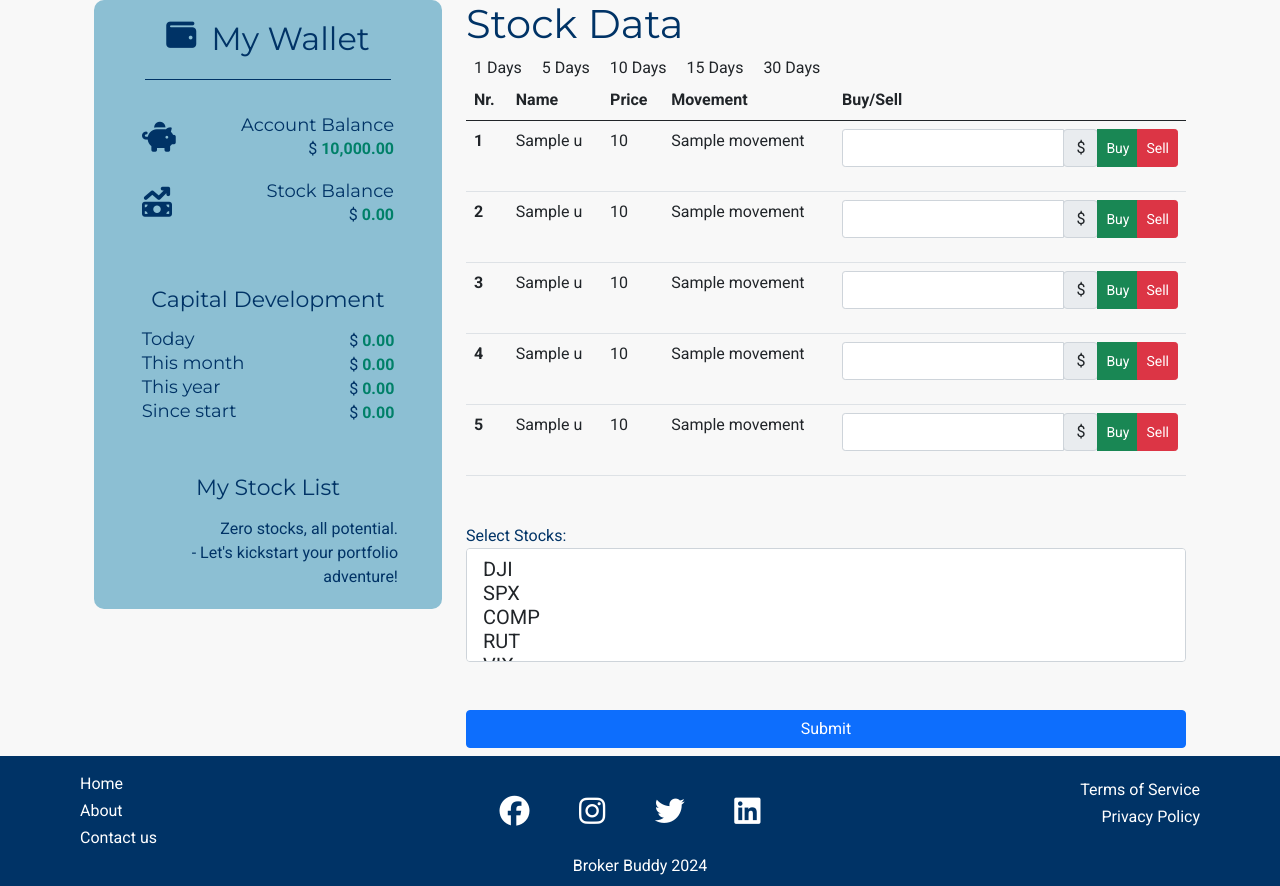
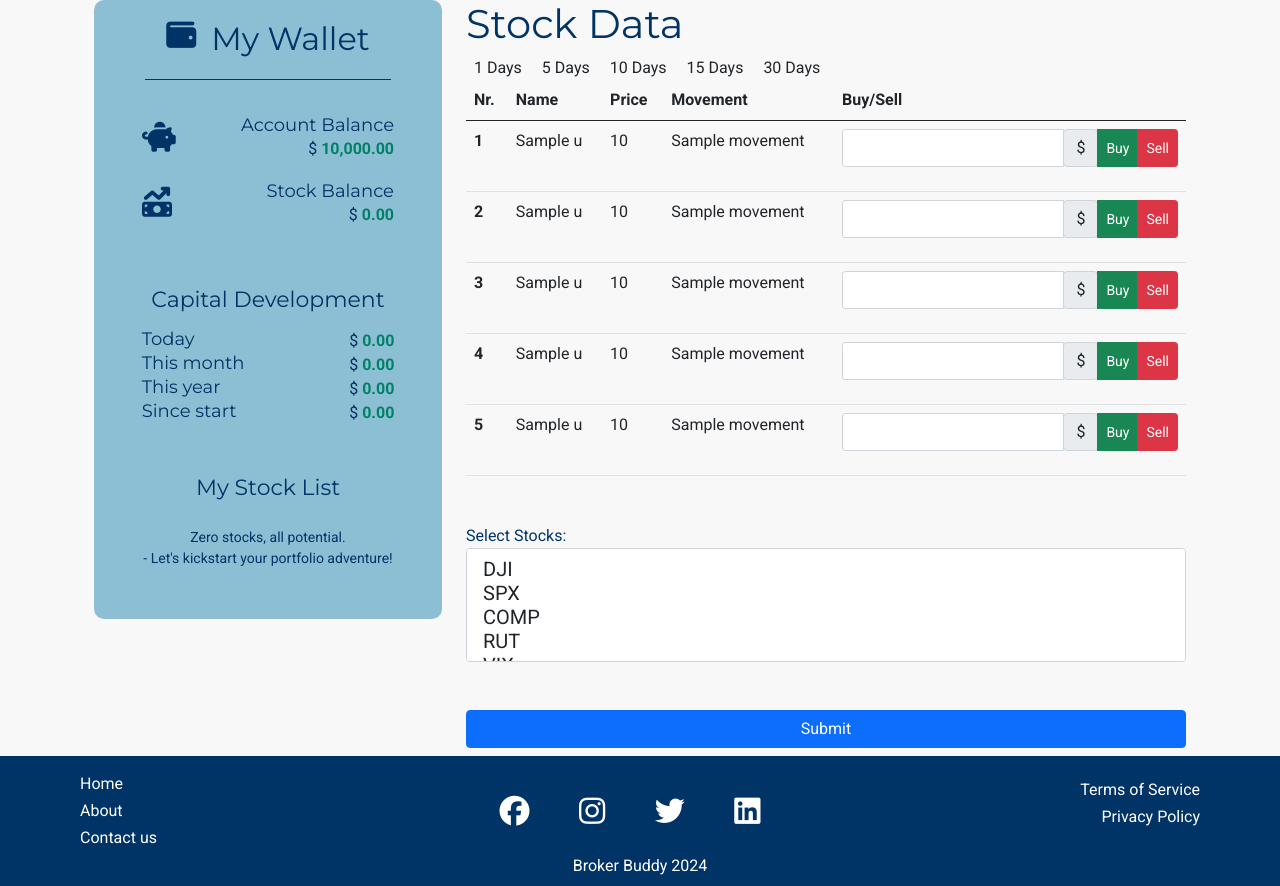
Before and after one commit to e-kai00/finFlare, a Django app: page /markets/markets/ in a window 1280 px wide. Shown: the part 146-1032 px from the top of the page. Run offline with Django 4.2, Linux system fonts and the light colour scheme; tables that the repository leaves empty hold one stand-in row (values such as "Sample post"); a database or web service that is not in the repository returns one stand-in record (values such as "Sample title"); data that the repository does not hold is empty; some libraries are stand-ins or nearby versions.

Commit message:
Add style to stock list message

```diff
--- a/accounts/static/accounts/css/accounts.css
+++ b/accounts/static/accounts/css/accounts.css
@@ -30,6 +30,7 @@ hr {
     width: 100%;
     border-radius: 10px;
     padding: 20px;
+    margin: 0 0 50px;
 }
 
 .wallet-header {
@@ -65,3 +66,17 @@ hr {
     color: var(--accent-color-1);
     font-weight: bolder;
 }
+
+.stock-row {
+    display: flex;
+    justify-content: center;
+    margin: 10px 0;
+    padding: 0 0 20px;
+}
+
+#stock-message {
+    margin: 0;
+    padding: 0;
+    font-size: 14px;
+    text-align: center;
+}
```
